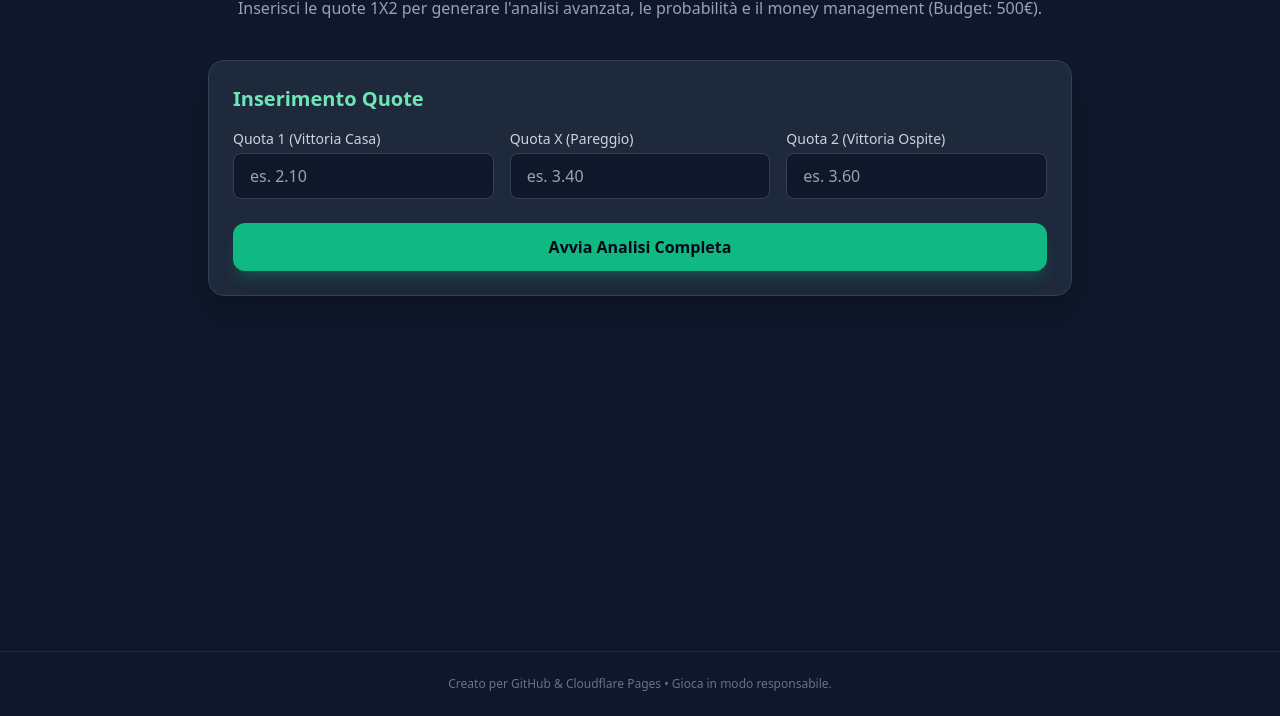
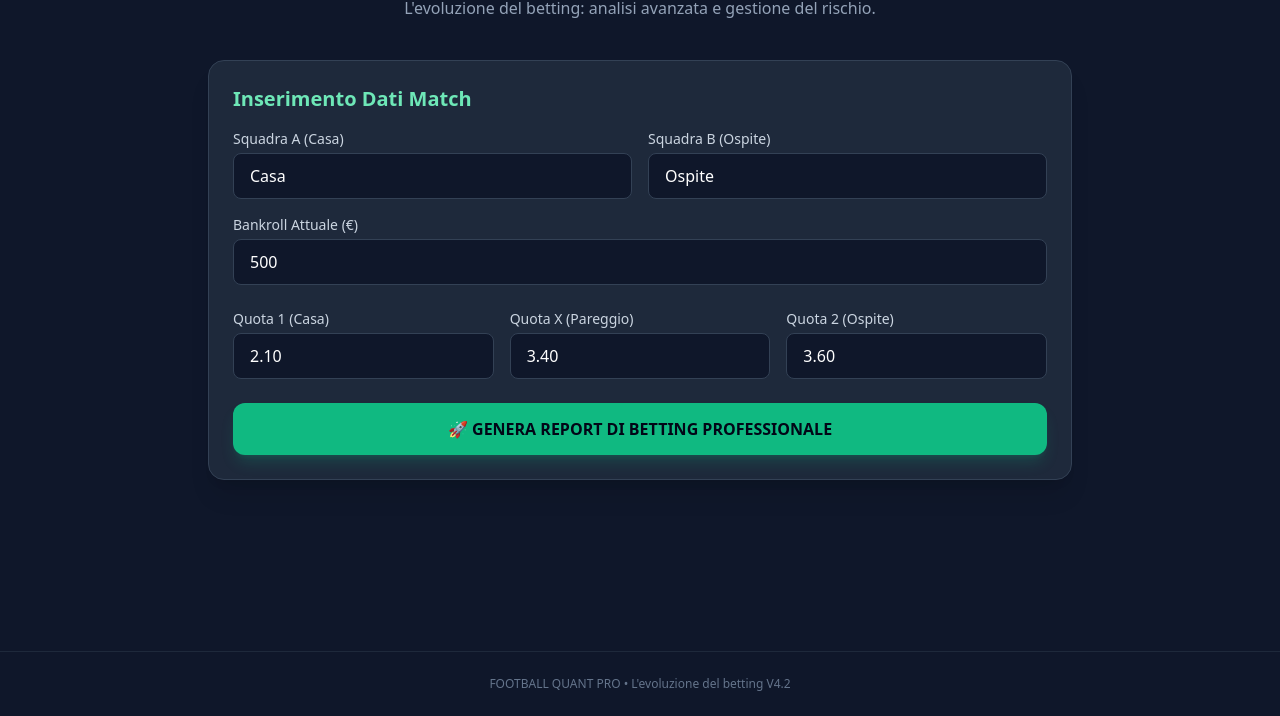
Before and after one commit to ionutanoca17-boop/football-quant, a website: page index.html in a window 1280 px wide. Shown: the part 84-800 px from the top of the page. Drawn offline with nearby package versions, Linux system fonts and the light colour scheme.

Commit message:
Rename project to Football Quant Pro and update text

```diff
--- a/index.html
+++ b/index.html
@@ -3,8 +3,8 @@
 <head>
     <meta charset="UTF-8">
     <meta name="viewport" content="width=device-width, initial-scale=1.0">
-    <title>Betting Analyzer Pro</title>
-    <!-- Tailwind CSS per un design moderno -->
+    <title>Football Quant Pro</title>
+    <!-- Tailwind CSS -->
     <script src="https://cdn.tailwindcss.com"></script>
 </head>
 <body class="bg-slate-900 text-slate-100 min-h-screen flex flex-col justify-between">
@@ -12,29 +12,47 @@
     <div class="container mx-auto px-4 py-8 max-w-4xl">
         <!-- Header -->
         <header class="text-center mb-10">
-            <h1 class="text-3xl font-extrabold tracking-tight text-emerald-400 sm:text-4xl">⚽ Betting Analyzer Pro</h1>
-            <p class="mt-2 text-slate-400">Inserisci le quote 1X2 per generare l'analisi avanzata, le probabilità e il money management (Budget: 500€).</p>
+            <h1 class="text-3xl font-extrabold tracking-tight text-emerald-400 sm:text-4xl">⚽ FOOTBALL QUANT PRO</h1>
+            <p class="mt-2 text-slate-400">L'evoluzione del betting: analisi avanzata e gestione del rischio.</p>
         </header>
 
         <!-- Form Input -->
         <div class="bg-slate-800 p-6 rounded-2xl shadow-xl border border-slate-700 mb-8">
-            <h2 class="text-xl font-semibold mb-4 text-emerald-300">Inserimento Quote</h2>
+            <h2 class="text-xl font-semibold mb-4 text-emerald-300">Inserimento Dati Match</h2>
+
+            <div class="grid grid-cols-1 md:grid-cols-2 gap-4 mb-4">
+                <div>
+                    <label class="block text-sm font-medium text-slate-300 mb-1">Squadra A (Casa)</label>
+                    <input type="text" id="squadraCasa" placeholder="es. Inter" class="w-full bg-slate-900 border border-slate-700 rounded-lg px-4 py-2.5 text-white focus:outline-none focus:border-emerald-500" value="Casa">
+                </div>
+                <div>
+                    <label class="block text-sm font-medium text-slate-300 mb-1">Squadra B (Ospite)</label>
+                    <input type="text" id="squadraOspite" placeholder="es. Milan" class="w-full bg-slate-900 border border-slate-700 rounded-lg px-4 py-2.5 text-white focus:outline-none focus:border-emerald-500" value="Ospite">
+                </div>
+            </div>
+
+            <div class="mb-6">
+                <label class="block text-sm font-medium text-slate-300 mb-1">Bankroll Attuale (€)</label>
+                <input type="number" id="bankroll" value="500" class="w-full bg-slate-900 border border-slate-700 rounded-lg px-4 py-2.5 text-white focus:outline-none focus:border-emerald-500">
+            </div>
+
             <div class="grid grid-cols-1 md:grid-cols-3 gap-4 mb-6">
                 <div>
-                    <label class="block text-sm font-medium text-slate-300 mb-1">Quota 1 (Vittoria Casa)</label>
-                    <input type="number" step="0.01" id="quota1" placeholder="es. 2.10" class="w-full bg-slate-900 border border-slate-700 rounded-lg px-4 py-2.5 text-white focus:outline-none focus:border-emerald-500">
+                    <label class="block text-sm font-medium text-slate-300 mb-1">Quota 1 (Casa)</label>
+                    <input type="number" step="0.01" id="quota1" value="2.10" class="w-full bg-slate-900 border border-slate-700 rounded-lg px-4 py-2.5 text-white focus:outline-none focus:border-emerald-500">
                 </div>
                 <div>
                     <label class="block text-sm font-medium text-slate-300 mb-1">Quota X (Pareggio)</label>
-                    <input type="number" step="0.01" id="quotaX" placeholder="es. 3.40" class="w-full bg-slate-900 border border-slate-700 rounded-lg px-4 py-2.5 text-white focus:outline-none focus:border-emerald-500">
+                    <input type="number" step="0.01" id="quotaX" value="3.40" class="w-full bg-slate-900 border border-slate-700 rounded-lg px-4 py-2.5 text-white focus:outline-none focus:border-emerald-500">
                 </div>
                 <div>
-                    <label class="block text-sm font-medium text-slate-300 mb-1">Quota 2 (Vittoria Ospite)</label>
-                    <input type="number" step="0.01" id="quota2" placeholder="es. 3.60" class="w-full bg-slate-900 border border-slate-700 rounded-lg px-4 py-2.5 text-white focus:outline-none focus:border-emerald-500">
+                    <label class="block text-sm font-medium text-slate-300 mb-1">Quota 2 (Ospite)</label>
+                    <input type="number" step="0.01" id="quota2" value="3.60" class="w-full bg-slate-900 border border-slate-700 rounded-lg px-4 py-2.5 text-white focus:outline-none focus:border-emerald-500">
                 </div>
             </div>
-            <button onclick="eseguiAnalisi()" class="w-full bg-emerald-500 hover:bg-emerald-600 text-slate-950 font-bold py-3 px-6 rounded-xl transition duration-200 shadow-lg shadow-emerald-500/20">
-                Avvia Analisi Completa
+
+            <button type="button" onclick="eseguiAnalisi()" class="w-full bg-emerald-500 hover:bg-emerald-600 text-slate-950 font-bold py-3.5 px-6 rounded-xl transition duration-200 shadow-lg shadow-emerald-500/20 cursor-pointer">
+                🚀 GENERA REPORT DI BETTING PROFESSIONALE
             </button>
         </div>
 
@@ -45,7 +63,7 @@
                 <h3 class="text-lg font-semibold mb-4 text-emerald-300">📊 Probabilità Reali (Senza Aggio)</h3>
                 <div class="grid grid-cols-3 gap-4 text-center">
                     <div class="bg-slate-900 p-4 rounded-xl border border-slate-700">
-                        <span class="block text-sm text-slate-400">Casa (1)</span>
+                        <span id="labelCasa" class="block text-sm text-slate-400">Casa</span>
                         <span id="prob1" class="text-2xl font-bold text-white">-</span>
                     </div>
                     <div class="bg-slate-900 p-4 rounded-xl border border-slate-700">
@@ -53,12 +71,11 @@
                         <span id="probX" class="text-2xl font-bold text-white">-</span>
                     </div>
                     <div class="bg-slate-900 p-4 rounded-xl border border-slate-700">
-                        <span class="block text-sm text-slate-400">Ospite (2)</span>
+                        <span id="labelOspite" class="block text-sm text-slate-400">Ospite</span>
                         <span id="prob2" class="text-2xl font-bold text-white">-</span>
                     </div>
                 </div>
-            <!-- Info aggiuntive -->
-            <p id="aggioInfo" class="mt-4 text-xs text-slate-400 text-right"></p>
+                <p id="aggioInfo" class="mt-4 text-xs text-slate-400 text-right"></p>
             </div>
 
             <!-- Pronostico & xG -->
@@ -71,11 +88,11 @@
                 <div class="bg-slate-800 p-6 rounded-2xl shadow-xl border border-slate-700">
                     <h3 class="text-lg font-semibold mb-3 text-emerald-300">📈 xG Stimati (Expected Goals)</h3>
                     <div class="flex justify-between items-center mb-2">
-                        <span class="text-slate-300">Casa:</span>
+                        <span id="xgLabelCasa" class="text-slate-300">Casa:</span>
                         <span id="xgCasa" class="text-xl font-bold text-emerald-400">-</span>
                     </div>
                     <div class="flex justify-between items-center">
-                        <span class="text-slate-300">Ospite:</span>
+                        <span id="xgLabelOspite" class="text-slate-300">Ospite:</span>
                         <span id="xgOspite" class="text-xl font-bold text-emerald-400">-</span>
                     </div>
                 </div>
@@ -83,7 +100,7 @@
 
             <!-- Value Bet & Budget Management -->
             <div class="bg-slate-800 p-6 rounded-2xl shadow-xl border border-slate-700">
-                <h3 class="text-lg font-semibold mb-4 text-emerald-300">💰 Money Management (Budget: 500 €)</h3>
+                <h3 class="text-lg font-semibold mb-4 text-emerald-300">💰 Money Management & Budget</h3>
                 <div class="grid grid-cols-1 md:grid-cols-2 gap-6">
                     <div class="bg-slate-900 p-4 rounded-xl border border-slate-700">
                         <span class="block text-sm text-slate-400 mb-1">Stato Value Bet</span>
@@ -100,12 +117,16 @@
 
     <!-- Footer -->
     <footer class="text-center py-6 text-xs text-slate-500 border-t border-slate-800 mt-12">
-        Creato per GitHub & Cloudflare Pages • Gioca in modo responsabile.
+        FOOTBALL QUANT PRO • L'evoluzione del betting V4.2
     </footer>
 
     <!-- Script di Calcolo -->
     <script>
         function eseguiAnalisi() {
+            const nomeCasa = document.getElementById('squadraCasa').value || 'Casa';
+            const nomeOspite = document.getElementById('squadraOspite').value || 'Ospite';
+            const budget = parseFloat(document.getElementById('bankroll').value) || 500;
+
             const q1 = parseFloat(document.getElementById('quota1').value);
             const qX = parseFloat(document.getElementById('quotaX').value);
             const q2 = parseFloat(document.getElementById('quota2').value);
@@ -115,45 +136,47 @@
                 return;
             }
 
-            // Calcolo probabilità implicite grezze
+            // Calcolo probabilità
             const inv1 = 1 / q1;
             const invX = 1 / qX;
             const inv2 = 1 / q2;
             const sommaInv = inv1 + invX + inv2;
 
-            // Aggio del bookmaker
             const aggio = ((sommaInv - 1) * 100).toFixed(2);
 
-            // Probabilità reali normalizzate (senza aggio)
             const p1 = (inv1 / sommaInv) * 100;
             const pX = (invX / sommaInv) * 100;
             const p2 = (inv2 / sommaInv) * 100;
 
-            // Mostra a schermo le probabilità
+            // Aggiorna etichette dinamiche
+            document.getElementById('labelCasa').innerText = nomeCasa;
+            document.getElementById('labelOspite').innerText = nomeOspite;
+            document.getElementById('xgLabelCasa').innerText = nomeCasa + ':';
+            document.getElementById('xgLabelOspite').innerText = nomeOspite + ':';
+
             document.getElementById('prob1').innerText = p1.toFixed(1) + '%';
             document.getElementById('probX').innerText = pX.toFixed(1) + '%';
             document.getElementById('prob2').innerText = p2.toFixed(1) + '%';
             document.getElementById('aggioInfo').innerText = `Aggio / Margine del bookmaker: ${aggio}%`;
 
-            // Pronostico basato sulla quota più bassa / probabilità più alta
             let pronostico = "";
             let motivazione = "";
             let quotaScelta = 0;
             let probScelta = 0;
 
             if (p1 >= pX && p1 >= p2) {
-                pronostico = "1 (Vittoria Casa)";
-                motivazione = `La squadra di casa è favorita con una probabilità stimata del ${p1.toFixed(1)}%.`;
+                pronostico = `1 (${nomeCasa} Vende Cara la Pelle / Win)`;
+                motivazione = `${nomeCasa} è favorita con una probabilità stimata del ${p1.toFixed(1)}%.`;
                 quotaScelta = q1;
                 probScelta = p1 / 100;
             } else if (p2 >= p1 && p2 >= pX) {
-                pronostico = "2 (Vittoria Ospite)";
-                motivazione = `La squadra ospite gode dei favori del pronostico con il ${p2.toFixed(1)}% di probabilità.`;
+                pronostico = `2 (${nomeOspite} Favorita)`;
+                motivazione = `${nomeOspite} gode dei favori del pronostico con il ${p2.toFixed(1)}% di probabilità.`;
                 quotaScelta = q2;
                 probScelta = p2 / 100;
             } else {
-                pronostico = "1X o Under 2.5 (Equilibrata)";
-                motivazione = "Partita molto equilibrata, alte probabilità di pareggio o match bloccato.";
+                pronostico = "1X o Match da Under (Equilibrato)";
+                motivazione = "Incontro molto equilibrato, alte probabilità di pareggio o match bloccato tatticamente.";
                 quotaScelta = qX;
                 probScelta = pX / 100;
             }
@@ -161,39 +184,35 @@
             document.getElementById('pronosticoBox').innerText = pronostico;
             document.getElementById('pronosticoMotivazione').innerText = motivazione;
 
-            // xG Stimati empiricamente dalle quote
+            // xG Stimati
             const xgC = (2.2 * (p1 / 100) + 0.8 * (pX / 100)).toFixed(2);
             const xgO = (2.2 * (p2 / 100) + 0.8 * (pX / 100)).toFixed(2);
             document.getElementById('xgCasa').innerText = xgC;
             document.getElementById('xgOspite').innerText = xgO;
 
-            // Value Bet Check (Semplificato: quota > 1 / probabilità stimata)
-            // Se la quota offerta è maggiore del valore teorico puro
+            // Value Bet & Stake
             const valoreTeorico = 1 / probScelta;
             const isValue = quotaScelta > valoreTeorico;
 
             const valueStatusEl = document.getElementById('valueBetStatus');
             const stakeEl = document.getElementById('stakeConsigliato');
 
-            const budget = 500;
             let stakeConsigliato = 0;
 
             if (isValue) {
                 valueStatusEl.innerHTML = `<span class="text-emerald-400">✔ Value Bet Rilevata!</span>`;
-                // Stake prudente basato sul criterio di Kelly frazionato (es. 2% - 4% del budget)
-                stakeConsigliato = budget * 0.03; // 3% di 500 = 15€
+                stakeConsigliato = budget * 0.03; // 3% del budget
             } else {
                 valueStatusEl.innerHTML = `<span class="text-amber-400">✖ Nessun Valore di Mercato</span>`;
-                stakeConsigliato = budget * 0.01; // Stake minimo di prudenza (1% = 5€)
+                stakeConsigliato = budget * 0.01; // 1% prudenziale
             }
 
             stakeEl.innerText = `€ ${stakeConsigliato.toFixed(2)} (${((stakeConsigliato/budget)*100).toFixed(1)}% del budget)`;
 
-            // Rendi visibile il blocco dei risultati
-            document.getElementById('risultati').classList.remove('hidden');
-
-            // Scroll fluido verso i risultati
-            document.getElementById('risultati').scrollIntoView({ behavior: 'smooth' });
+            // Mostra i risultati e scorri la pagina
+            const risDiv = document.getElementById('risultati');
+            risDiv.classList.remove('hidden');
+            risDiv.scrollIntoView({ behavior: 'smooth' });
         }
     </script>
 </body>
```
